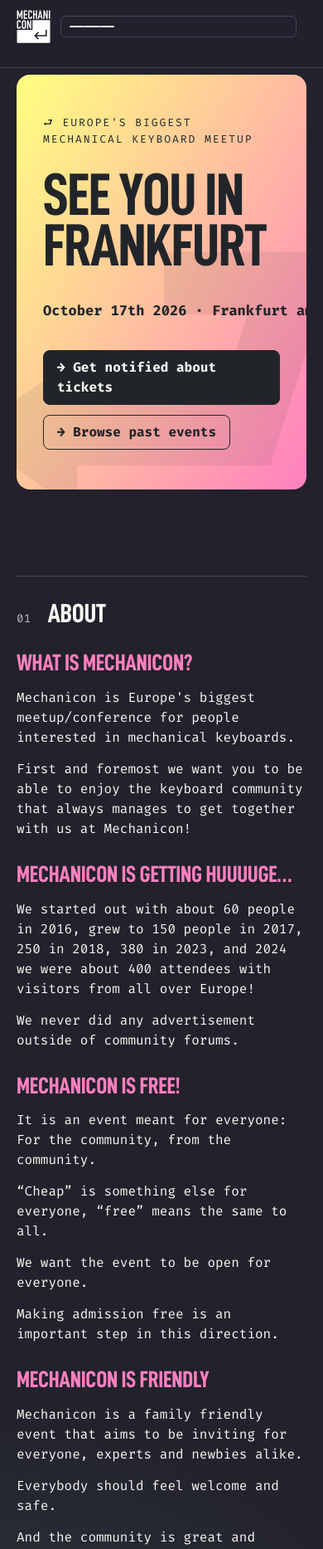
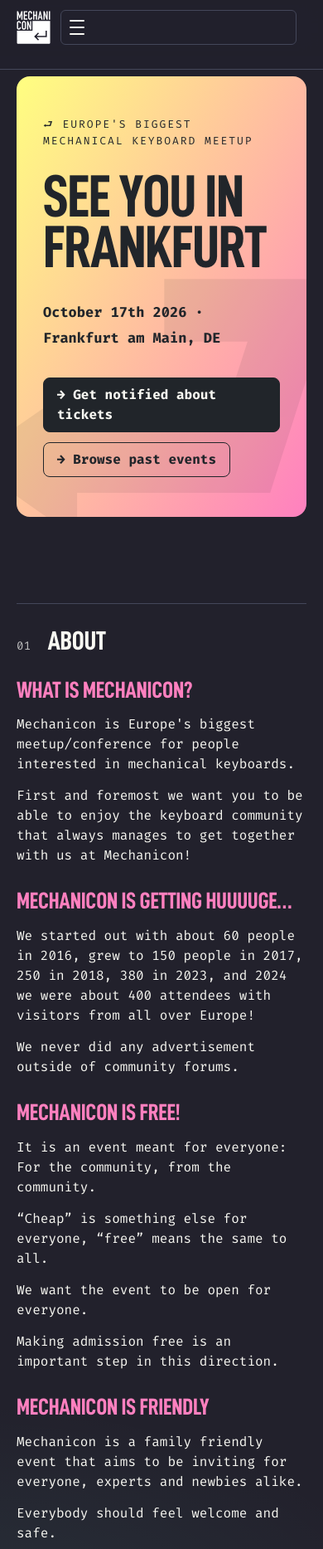
Before and after one commit to fabrik42/mechanicon.io, a Jekyll site: the page built from index.html, in a window 390 px wide. Shown: the part 260-2127 px from the top of the page at 83% size. Built offline with Jekyll 4.4.1, drawn with Linux system fonts in a browser that asks for light colours.

Commit message:
Fix mobile views

```diff
--- a/_includes/sections/hero.html
+++ b/_includes/sections/hero.html
@@ -2,7 +2,7 @@
   <div class="hero__inner">
     <div class="hero__kicker">&#x2B90; europe's biggest mechanical keyboard meetup</div>
     <h1 class="hero__shout mc-shout">see you in<br>frankfurt</h1>
-    <pre class="hero__spec mc-spec">October 17th 2026 · Frankfurt am Main, DE</pre>
+    <p class="hero__spec">October 17th 2026 &middot; Frankfurt am Main, DE</p>
     <div class="hero__ctas">
       <a class="mc-cta mc-cta-solid" href="/newsletter">&rarr; Get notified about tickets</a>
       <a class="mc-cta" style="color: var(--mc-ink); border-color: var(--mc-ink);" href="#history">&rarr; Browse past events</a>
--- a/_layouts/archive.html
+++ b/_layouts/archive.html
@@ -8,7 +8,7 @@
 <section class="archive-sub archive-sub--{{ page.gradient }}">
   <div class="archive-sub__eyebrow">&#x2B90; archive &middot; past edition</div>
   <h1 class="archive-sub__year mc-shout">{{ page.year }}</h1>
-  <pre class="archive-sub__spec mc-spec">{{ year_data.date | date: "%B %d, %Y" }}        {{ year_data.venue.name }} &middot; {{ year_data.venue.city }}</pre>
+  <p class="archive-sub__spec">{{ year_data.date | date: "%B %d, %Y" }} &middot; {{ year_data.venue.name }} &middot; {{ year_data.venue.city }}</p>
 </section>
 
 <!-- Year strip navigation -->
--- a/assets/css/_site.scss
+++ b/assets/css/_site.scss
@@ -274,6 +274,7 @@
 .section {
   padding: 40px 0 64px;
   position: relative;
+  scroll-margin-top: 40px;
 
   &--tight { padding: 16px 0 48px; }
 }
@@ -1095,7 +1096,7 @@
     }
 
     &__meta { display: none; }
-    &__burger { display: inline-flex; }
+    &__burger { display: inline-flex; flex-direction: column; }
   }
 
   .hero { padding: 48px 32px; }
```
